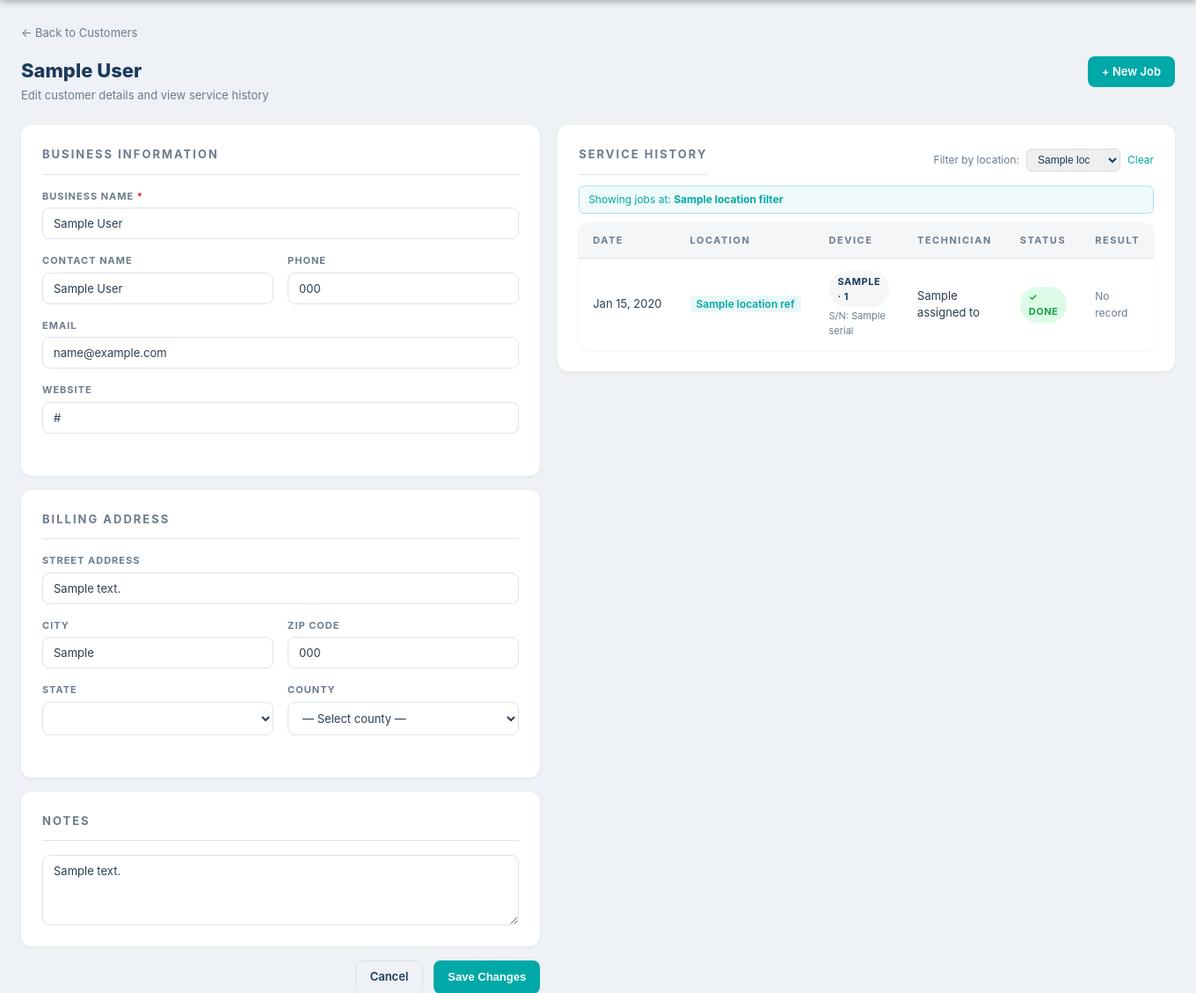
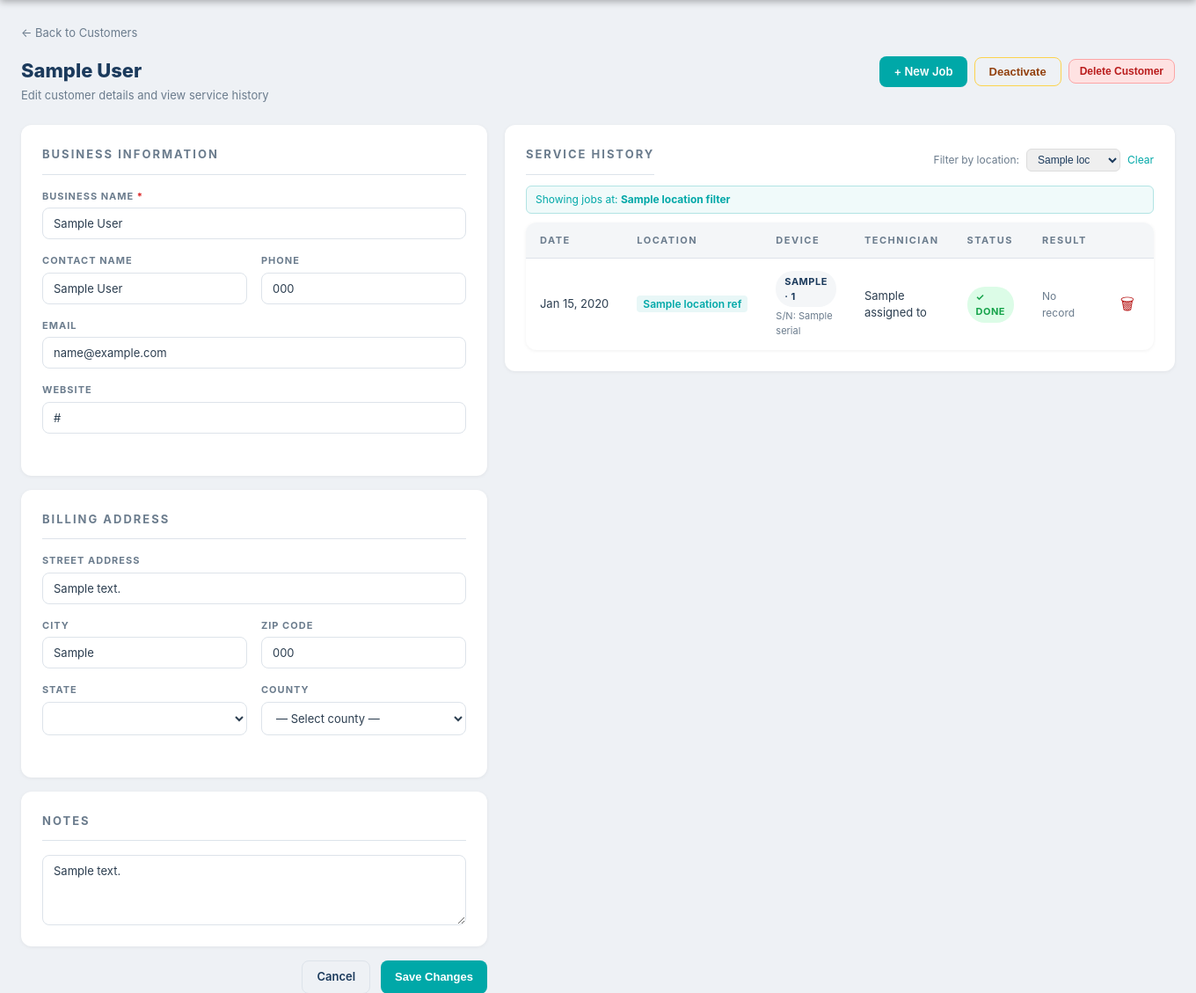
Before and after one commit to ronmcnatt/Wolf, a Django app: template technician/templates/technician/ops_customer_form.html in a window 1360 px wide. Shown: the part 60-1189 px from the top of the page at 88% size. Run offline with Django 5.2, Linux system fonts and the light colour scheme; tables that the repository leaves empty hold one stand-in row (values such as "Sample post"); the template is opened without the code that fills it: values that come from a table or form of the project are taken from there, most other values are stand-ins (such as "Sample title", 1, 10 or a date in 2020); data that the repository does not hold is empty.

Commit message:
Job delete + customer deactivate/delete
- 🗑 Delete button on each row in the customer Service History table
  (AJAX POST to /ops/jobs/<id>/delete/; removes row from DOM)
- Customer header: Deactivate button (amber) for active customers,
  Reactivate (green) for inactive; toggles Customer.is_active via AJAX
- Delete Customer button (red) appears only when the customer has zero
  jobs; customers with jobs can only be deactivated
- INACTIVE badge shown on customer name in page header and in the
  customers list on the ops dashboard
- Customers list defaults to active-only; "Show Inactive (N)" toggle
  reveals inactive customers with INACTIVE badge
- Migration 0013: adds Customer.is_active (BooleanField, default=True)

Co-Authored-By: Claude Sonnet 4.6 <noreply@anthropic.com>

```diff
--- a/technician/models.py
+++ b/technician/models.py
@@ -33,6 +33,7 @@ class Customer(models.Model):
     county = models.CharField(max_length=100, blank=True)
     zip_code = models.CharField(max_length=10, blank=True)
     notes = models.TextField(blank=True)
+    is_active = models.BooleanField(default=True)
     lat = models.FloatField(null=True, blank=True)
     lng = models.FloatField(null=True, blank=True)
     device_lat = models.FloatField(null=True, blank=True)
--- a/technician/templates/technician/ops_customer_form.html
+++ b/technician/templates/technician/ops_customer_form.html
@@ -13,11 +13,24 @@
 
   <div class="tech-page-header">
     <div>
-      <h1>{% if customer %}{{ customer.business_name }}{% else %}New Customer{% endif %}</h1>
+      <h1>
+        {% if customer %}{{ customer.business_name }}{% else %}New Customer{% endif %}
+        {% if customer and not customer.is_active %}<span style="background:#fee2e2;color:#b91c1c;font-size:12px;font-weight:600;border-radius:4px;padding:2px 8px;vertical-align:middle;margin-left:8px;">INACTIVE</span>{% endif %}
+      </h1>
       <p>{% if customer %}Edit customer details and view service history{% else %}Add a new customer account{% endif %}</p>
     </div>
     {% if customer %}
-    <a href="{% url 'ops_job_new' %}?customer={{ customer.id }}" class="btn btn-primary">+ New Job</a>
+    <div style="display:flex;gap:8px;align-items:center;flex-wrap:wrap;">
+      <a href="{% url 'ops_job_new' %}?customer={{ customer.id }}" class="btn btn-primary">+ New Job</a>
+      {% if customer.is_active %}
+      <button type="button" class="btn btn-outline" onclick="toggleCustomerActive()" style="color:#92400e;border-color:#fcd34d;">Deactivate</button>
+      {% else %}
+      <button type="button" class="btn btn-outline" onclick="toggleCustomerActive()" style="color:#065f46;border-color:#6ee7b7;">Reactivate</button>
+      {% endif %}
+      {% if not customer.jobs.exists %}
+      <button type="button" class="btn btn-sm" onclick="deleteCustomer()" style="background:#fee2e2;color:#b91c1c;border:1px solid #fca5a5;">Delete Customer</button>
+      {% endif %}
+    </div>
     {% endif %}
   </div>
 
@@ -254,6 +267,7 @@
                 <th>Technician</th>
                 <th>Status</th>
                 <th>Result</th>
+                <th></th>
               </tr>
             </thead>
             <tbody>
@@ -293,6 +307,9 @@
                   {% else %}
                   <span style="color:var(--muted);font-size:12px;">—</span>
                   {% endif %}
+                </td>
+                <td>
+                  <button type="button" onclick="deleteJob({{ job.id }}, this)" style="background:none;border:none;cursor:pointer;color:#b91c1c;font-size:18px;line-height:1;padding:2px 6px;" title="Delete job">🗑</button>
                 </td>
               </tr>
               {% endwith %}
@@ -711,5 +728,43 @@
   document.getElementById('location-modal').addEventListener('click', function(e) {
     if (e.target === this) closeLocationModal();
   });
+
+  function deleteJob(jobId, btn) {
+    if (!confirm('Delete this job? This cannot be undone.')) return;
+    fetch(`/tech/ops/jobs/${jobId}/delete/`, {
+      method: 'POST',
+      headers: {'X-CSRFToken': getCsrf()},
+    })
+    .then(r => r.json())
+    .then(data => {
+      if (!data.ok) { alert('Delete failed.'); return; }
+      btn.closest('tr').remove();
+    });
+  }
+
+  function deleteCustomer() {
+    if (!confirm('Permanently delete this customer? This cannot be undone.')) return;
+    fetch(`/tech/ops/customers/{{ customer.id }}/delete/`, {
+      method: 'POST',
+      headers: {'X-CSRFToken': getCsrf()},
+    })
+    .then(r => r.json())
+    .then(data => {
+      if (!data.ok) { alert(data.error || 'Delete failed.'); return; }
+      window.location.href = '/tech/ops/?tab=customers';
+    });
+  }
+
+  function toggleCustomerActive() {
+    fetch(`/tech/ops/customers/{{ customer.id }}/set-active/`, {
+      method: 'POST',
+      headers: {'X-CSRFToken': getCsrf()},
+    })
+    .then(r => r.json())
+    .then(data => {
+      if (!data.ok) { alert('Failed to update status.'); return; }
+      window.location.reload();
+    });
+  }
 </script>
 {% endblock %}
--- a/technician/urls.py
+++ b/technician/urls.py
@@ -22,6 +22,9 @@ urlpatterns = [
     path('ops/customers/<int:customer_id>/locations/save/', views.location_save, name='location_save'),
     path('ops/customers/<int:customer_id>/locations/<int:location_id>/save/', views.location_save, name='location_save_edit'),
     path('ops/locations/<int:location_id>/delete/', views.location_delete, name='location_delete'),
+    path('ops/jobs/<int:job_id>/delete/', views.job_delete, name='job_delete'),
+    path('ops/customers/<int:customer_id>/delete/', views.customer_delete, name='customer_delete'),
+    path('ops/customers/<int:customer_id>/set-active/', views.customer_set_active, name='customer_set_active'),
     path('ops/autoschedule/', views.ops_auto_schedule, name='ops_auto_schedule'),
     path('ops/import/', views.ops_import, name='ops_import'),
     path('ops/import/confirm/', views.ops_import_confirm, name='ops_import_confirm'),
```
Also changed, not shown: technician/templates/technician/ops_dashboard.html (+11 -1 lines), technician/views.py (+40 -2 lines), technician/migrations/0013_customer_is_active.py (added).
